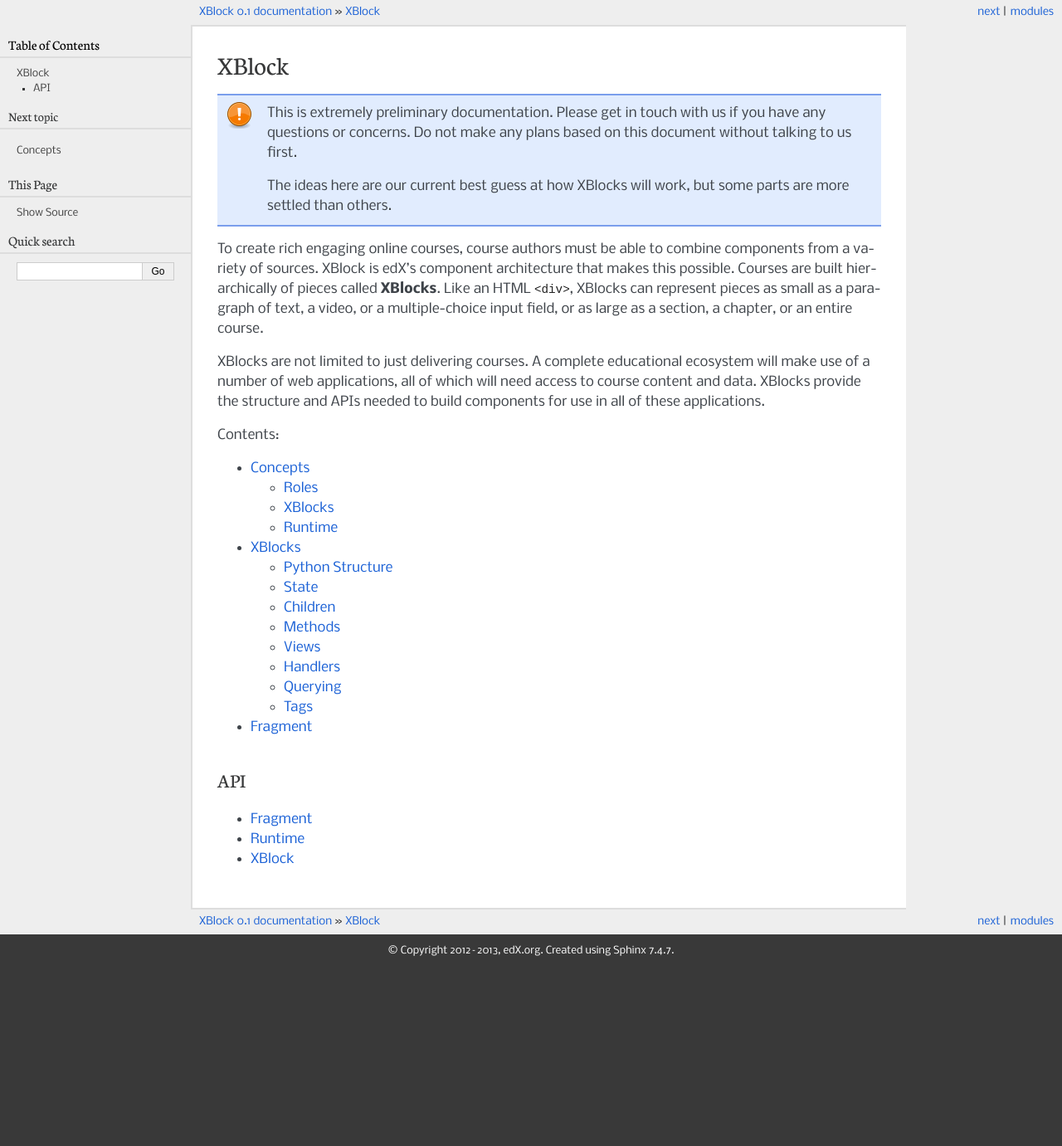
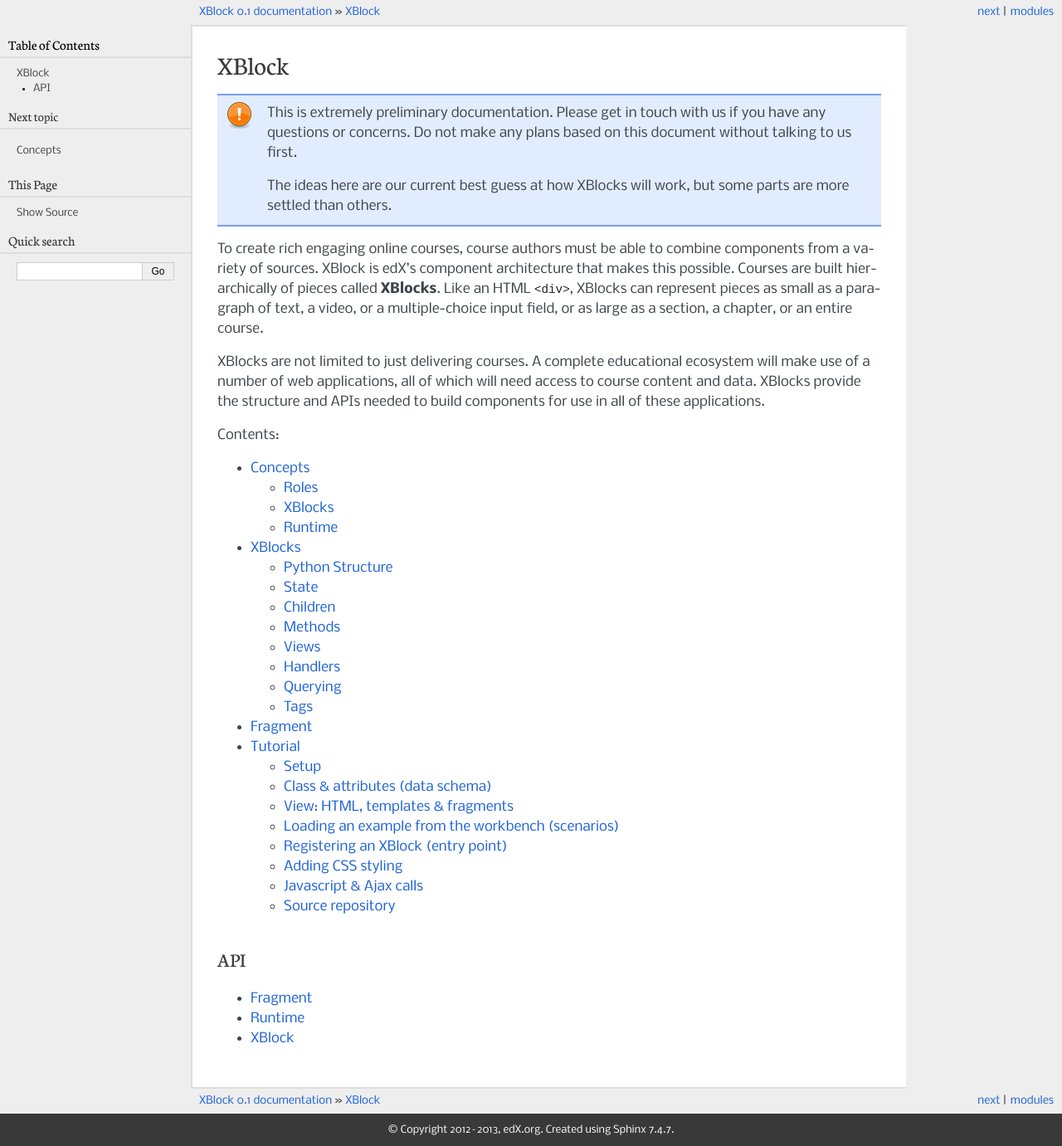
Before and after one commit to openedx/XBlock, a Sphinx documentation site: the page built from doc/index.rst, in a window 1280 px wide. Shown: the whole page at 83% size. Built offline with Sphinx 7.4.7, drawn with Linux system fonts in a browser that asks for light colours; before the commit the page ends 1165 px from its top, so only the background shows below that; some of the changed lines change nothing that is shown.

Commit message:
Doc - XBlock Tutorial: Creating a custom <simplevideo> XBlock

```diff
--- a/doc/index.rst
+++ b/doc/index.rst
@@ -32,6 +32,7 @@
     concepts
     guide/xblock
     guide/fragment
+    tutorial
 
 
 API
--- /dev/null
+++ b/doc/tutorial.rst
@@ -0,0 +1,446 @@
+========
+Tutorial
+========
+
+This tutorial will walk you through the creation of a custom XBlock. It will allow to display a
+video in a course, using `oEmbed <http://oembed.com/>`_, and record when the student finishes
+watching it.
+
+To give you a sneak peek, the goal is to generate this:
+
+.. image:: images/simplevideo_finished.png
+
+Based on this: ::
+
+    <vertical>
+        <simplevideo href="https://vimeo.com/46100581" maxwidth="800" />
+        <div>Rate the video:</div>
+        <thumbs />
+    </vertical>
+
+Setup
+=====
+
+Getting help
+------------
+
+If you get stuck, or have any question, and can't find the answer in this documentation, don't
+hesitate to ask for help. You can either:
+
+* Subscribe to the `edx-xblock@ mailing list <https://groups.google.com/forum/#!forum/edx-xblock>`_
+  (be sure to search for your question first before posting!)
+* Join the `#edx-code IRC channel on Freenode <http://webchat.freenode.net/?channels=edx-code>`_
+
+Installing XBlock
+-----------------
+
+First, grab the source code for XBlock at https://github.com/edx/XBlock: ::
+
+    $ git clone https://github.com/edx/XBlock.git
+    $ cd XBlock
+    $ gvim README.md
+
+Follow the instructions in `README.md` to get the workbench server up and running. Once you're done,
+you should be able to visit http://127.0.0.1:8000/ and see the following interface showing up:
+
+.. image:: images/workbench_home.png
+
+Creating a new repository
+-------------------------
+
+To keep the core repository small, the development of custom XBlocks should happen in separate,
+dedicated, repositories. So create a new directory, *outside* of the root directory of the XBlock
+repository you just cloned, and initialize a new git repository in it: ::
+
+    $ cd ..
+    $ mkdir xblock-simplevideo
+    $ cd xblock-simplevideo/
+    $ git init
+    Initialized empty Git repository in /home/antoviaque/prog/edx/xblock-simplevideo/.git/
+
+Class & attributes (data schema)
+================================
+
+We are defining the `<simplevideo>` XBlock, which we want to allow to accept different attributes: ::
+
+    <simplevideo href="https://vimeo.com/46100581" maxwidth="800" maxheight="450" />
+
+To control the `<simplevideo>` tag, we create a subclass the XBlock class in
+`xblock-simplevideo/simplevideo.py`, and declare a data schema for the attributes: ::
+
+    from xblock.core import XBlock, Scope, Integer, String
+
+    class SimpleVideoBlock(XBlock):
+        """
+        An XBlock providing oEmbed capabilities for video
+        """
+
+        href = String(help="URL of the video page at the provider", default=None, scope=Scope.content)
+        maxwidth = Integer(help="Maximum width of the video", default=800, scope=Scope.content)
+        maxheight = Integer(help="Maximum height of the video", default=450, scope=Scope.content)
+
+You should recognize the `href`, `maxwidth` and `maxheight` attributes from the XML above. We
+specify their type (`String`, `Integer`), the default values in case the attributes are missing, and
+a scope.
+
+All three attributes here use the predefined `content` scope, which indicates a definition from a
+content creator, which is not specific to a given user. See the documentation about the `state
+<guide/xblock.html#state>`_ for more details.
+
+View: HTML, templates & fragments
+=================================
+
+To be able to embed the video from https://vimeo.com/46100581 on the course, the XBlock will need to
+retrieve the HTML code of the video player from Vimeo. To do this, we use `oEmbed
+<http://oembed.com/>`_, which allows to obtain information about a given URL through an `API
+<https://developer.vimeo.com/apis/oembed>`_. For example:
+http://vimeo.com/api/oembed.json?url=https://vimeo.com/46100581.
+
+We declare a view, which will fetch the HTML code from the oEmbed provider, based on the value of
+the `SimpleVideoBlock.href` attribute. The view is defined as a method on the Xblock,
+`SimpleVideoBlock.student_view()`: ::
+
+    import pkg_resources
+    import requests
+
+    from urlparse import urlparse
+    from xblock.fragment import Fragment
+
+    [...]
+
+    class SimpleVideoBlock(XBlock):
+        [...]
+
+        def student_view(self, context):
+            """
+            Create a fragment used to display the XBlock to a student.
+            `context` is a dictionary used to configure the display (unused)
+
+            Returns a `Fragment` object specifying the HTML, CSS, and JavaScript
+            to display.
+            """
+            provider, embed_code = self.get_embed_code_for_url(self.href)
+
+            # Load the HTML fragment from within the package and fill in the template
+            html_str = pkg_resources.resource_string(__name__, "static/html/simplevideo.html")
+            frag = Fragment(unicode(html_str).format(self=self, embed_code=embed_code))
+
+            return frag
+
+        def get_embed_code_for_url(self, url):
+            """
+            Get the code to embed from the oEmbed provider
+            """
+            hostname = url and urlparse(url).hostname
+            params = {
+                'url': url,
+                'format': 'json',
+                'maxwidth': self.maxwidth,
+                'maxheight': self.maxheight,
+                'api': True
+            }
+
+            # Check that the provider is supported
+            if hostname == 'vimeo.com':
+                oembed_url = 'http://vimeo.com/api/oembed.json'
+            else:
+                return hostname, '<p>Unsupported video provider ({0})</p>'.format(hostname)
+
+            try:
+                r = requests.get(oembed_url, params=params)
+                r.raise_for_status()
+            except Exception as e:
+                return hostname, '<p>Error getting video from provider ({error})</p>'.format(error=e)
+            response = r.json()
+
+            return hostname, response['html']
+
+The HTML we obtained from the provider is included on a template
+(`simplevideo/static/html/simplevideo.html`). The output is used to build a `fragment
+<guide/fragment.html>`_, which is being returned for inclusion on a page.
+
+Static files
+------------
+
+To load static resources, we are using Python's `pkg_resources module
+<http://pythonhosted.org/distribute/pkg_resources.html>`_. The default directory structure directory
+structure with folders for `css`, `html`, and `js` files.  However, this structure is not mandatory.
+Each XBlock can choose its directory structure, as long as it specifies the correct paths to
+`pkg_resources`.
+
+Here we only need a very simple template, which we create in
+`simplevideo/static/html/simplevideo.html`: ::
+
+    <div class="simplevideo">
+      {embed_code}
+    </div>
+
+This template is actually not strictly necessary here, as we only use it to include the HTML
+returned by the oEmbed provider in a `<div>`, but it will be handy to add additional HTML to our
+XBlock later on. It also allows you to see how static files and templates are loaded from the
+`xblock-simplevideo/static/` subfolders, using the `pkg_resources
+<http://pythonhosted.org/distribute/pkg_resources.html>`_ module. Later on, we will use the same
+method to load CSS and Javascript files.
+
+Loading an example from the workbench (scenarios)
+=================================================
+
+Now, how do we actually use the `<simplevideo>` tag we just defined? Let's say that we are producing
+a new course, and we want to display the video from https://vimeo.com/46100581 to the students. This
+could be done using the following markup ::
+
+    <vertical>
+        <simplevideo href="https://vimeo.com/46100581" maxwidth="800" />
+        <div>Rate the video:</div>
+        <thumbs />
+    </vertical>
+
+This is how courses are built - such markup constitute the basic static building block for course
+content. The instructor combines different XBlocks like this, to eventually have the whole course
+described in a XBlock document tree.
+
+Here, we display three elements, aligned vertically using the `<vertical>` XBlock. First there is
+our video, using the `<simplevideo>` tag, then an HTML `<div>` tag, and then a `<thumbs>` XBlock, to
+let the students rate the video by clicking on thumbs (up/down).
+
+Where this markup would be specified is actually independent from XBlock - the instantiation of
+XBlocks and the call of block methods/views is performed by a *runtime*. However, the workbench
+provides a quick way to load a set of "usages" (individual instances of XBlocks) in a scenario. To
+define a scenario for the workbench, add the following method to the `SimpleVideoBlock` class: ::
+
+    @staticmethod
+    def workbench_scenarios():
+        """A canned scenario for display in the workbench."""
+        return [
+            ("simple video",
+            """\
+                <vertical>
+                    <simplevideo href="https://vimeo.com/46100581" maxwidth="800" />
+                    <div>Rate the video:</div>
+                    <thumbs />
+                </vertical>
+             """)
+        ]
+
+The attributes, like "href", are mapped to attributes of the XBlock class and automatically
+initialized to the provided value. It allows you to specify which video should be displayed in this
+particular scenario.
+
+
+Registering an XBlock (entry point)
+===================================
+
+XBlocks are loaded dynamically as plugins, using the `entry_points mechanism of setuptools
+<http://pythonhosted.org/distribute/setuptools.html#dynamic-discovery-of-services-and-plugins>`_.
+XBlocks are registered by looking up entry points with the name `xblock.v1`. The workbench will call
+the `workbench_scenarios()` method on each registered XBlock, to populate the list of scenarios
+displayed on its homepage.
+
+Create the following `xblock-simplevideo/setup.py` file: ::
+
+    from setuptools import setup
+
+    setup(
+        name='xblock-simplevideo',
+        version='0.1',
+        description='SimpleVideo XBlock Tutorial Sample',
+        py_modules=['simplevideo'],
+        install_requires=['XBlock'],
+        entry_points={
+            'xblock.v1': [
+                'simplevideo = simplevideo:SimpleVideoBlock',
+            ]
+        }
+    )
+
+Then create a file requirements.txt to allow to register the package, as well as automatically
+install other dependencies like the `requests` module we use to query the oEmbed provider: ::
+
+    $ cd xblock-simplevideo/
+    $ cat > requirements.txt
+    requests==1.2.2
+    -e .
+    <Press CTRL-D>
+
+The '-e' option tells to always use the latest files from the development directory, instead of
+packaging the files when you run the command.
+
+Then run pip to actually register the `xblock-simplevideo` package and allow XBlock to find the
+entry point: ::
+
+    $ pip -r requirements.txt
+
+Now, (re)start the workbench server: ::
+
+    $ cd ../XBlock
+    $ python manage.py runserver
+
+You should see the new "*simple video*" scenario appearing in the list from http://localhost:8000/
+(highlighted in yellow on the screenshot - it will appear just like the other links for you):
+
+.. image:: images/workbench_home_simplevideo.png
+
+When you click on it, you should see the video appearing, along with the thumb block to rate the
+video:
+
+.. image:: images/simplevideo_scenario1.png
+
+Adding CSS styling
+==================
+
+Let's say we want to add a small margin, above and below every video. We'll do this with CSS: create
+the file `xblock-simplevideo/static/css/simplevideo.css` and put the following code in it: ::
+
+    .simplevideo {
+        margin: 10px 0;
+    }
+
+Then edit the `SimpleVideoBlock.student_view()` method: ::
+
+    class SimpleVideoBlock(XBlock):
+        [...]
+
+        def student_view(self, context):
+            [...]
+
+            # Load the HTML fragment from within the package and fill in the template
+            html_str = pkg_resources.resource_string(__name__, "static/html/simplevideo.html")
+            frag = Fragment(unicode(html_str).format(self=self, embed_code=embed_code))
+
+            # Load CSS
+            css_str = pkg_resources.resource_string(__name__, "static/css/simplevideo.css")
+            frag.add_css(unicode(css_str))
+
+            return frag
+
+Reload http://localhost:8000/scenario/simplevideo.0/. Tadaa! You should now see bigger margins on
+the top & bottom of the video.
+
+Javascript & Ajax calls
+=======================
+
+Now, something fancier. We want to keep track of whether a student has finished watching the video -
+and if he did, how many times. We'll use Javascript to make an Ajax call to the server when the
+video is finished. For this, we load both Vimeo's Javascript API library (`Froogaloop
+<https://developer.vimeo.com/player/js-api>`_), as well as our own Javascript file,
+`static/js/src/simplevideo.js`: ::
+
+    class SimpleVideoBlock(XBlock):
+        [...]
+        def student_view(self, context):
+            [...]
+            # Load CSS
+            css_str = pkg_resources.resource_string(__name__, "static/css/simplevideo.css")
+            frag.add_css(unicode(css_str))
+
+            # Load JS
+            if provider == 'vimeo.com':
+                js_str = pkg_resources.resource_string(__name__, "static/js/lib/froogaloop.min.js")
+                frag.add_javascript(unicode(js_str))
+                js_str = pkg_resources.resource_string(__name__, "static/js/src/simplevideo.js")
+                frag.add_javascript(unicode(js_str))
+                frag.initialize_js('SimpleVideoBlock')
+
+            return frag
+
+To enable the Vimeo API calls from the video player's `iframe`, add a `api=true` parameter to the
+oEmbed call: ::
+
+    class SimpleVideoBlock(XBlock):
+        [...]
+        def get_embed_code_for_url(self, url):
+            [...]
+            # Check that the provider is supported
+            if hostname == 'vimeo.com':
+                oembed_url = 'http://vimeo.com/api/oembed.json'
+                params['api'] = True
+            else:
+            [...]
+
+Update the template we created before to display the number of times the student has finished
+watching the video: ::
+
+    <div class="simplevideo">
+      {embed_code}
+      <div class="status">Watched <span class="watched">{self.watched}</span> time(s).
+    </div>
+
+You can download the Froogaloop library from `http://a.vimeocdn.com/js/froogaloop2.min.js`: ::
+
+    $ wget -O xblock-simplevideo/static/js/lib/froogaloop.min.js http://a.vimeocdn.com/js/froogaloop2.min.js
+
+Create the `xblock-simplevideo/static/js/simplevideo.js` file: ::
+
+    function SimpleVideoBlock(runtime, element) {
+        var iframe = $('.simplevideo iframe'),
+            player = $f(iframe[0]),
+            watched_status = $('.simplevideo .status .watched');
+
+        function on_finish(id) {
+            $.ajax({
+                type: "POST",
+                url: runtime.handler_url('mark_as_watched'),
+                data: JSON.stringify({watched: true}),
+                success: function(result) {
+                    watched_status.text(result.watched);
+                }
+            });
+        }
+
+        player.addEvent('ready', function() {
+            player.addEvent('finish', on_finish);
+        });
+    }
+
+Here, we:
+
+* Locate the `iframe`,
+* Pass it to the Froogaloop library to get the `player` object,
+* Capture "*finish*" events from the `player` once it is ready,
+* Make an Ajax call to the `SimpleVideoBlock.mark_as_watched()` method when it is fired (we obtain
+  the URL for the Ajax call through the `runtime.handler_url()` method)
+
+Also notice that:
+
+* The `SimpleVideoBlock.mark_as_watched()` method gets the data passed to the Ajax call,
+  deserialized.
+* The `success()` callback is passed the return value from the `mark_as_watched()` method
+* The `watched` attribute from the returned result is used to update a new field, `$('.simplevideo
+  .status .watched')`.
+
+And finally, add the `mark_as_watched()` method to the XBlock, along with a new `watched` attribute,
+which will store the number of times the user has completed watching the video: ::
+
+    import logging
+    log = logging.getLogger(__name__)
+    [...]
+
+    class SimpleVideoBlock(XBlock):
+        [...]
+        watched = Integer(help="How many times the student has watched it?", default=0, scope=Scope.user_state)
+        [...]
+
+        @XBlock.json_handler
+        def mark_as_watched(self, data):
+            """
+            Called upon completion of the video
+            """
+            if not data.get('watched'):
+                log.warn('not watched yet')
+            else:
+                self.watched += 1
+
+            return {'watched': self.watched}
+
+You should now be getting this:
+
+.. image:: images/simplevideo_finished.png
+
+**Important note**: It seems that the Vimeo JS API calls are broken with Firefox - until this is
+fixed, test with Chrome/Chromium instead.
+
+Source repository
+=================
+
+A repository containing the code from this tutorial can be found at
+https://github.com/antoviaque/xblock-simplevideo.
```
Also changed, not shown: doc/images/simplevideo_finished.png (added), doc/images/simplevideo_scenario1.png (added), doc/images/workbench_home.png (added), doc/images/workbench_home_simplevideo.png (added).
